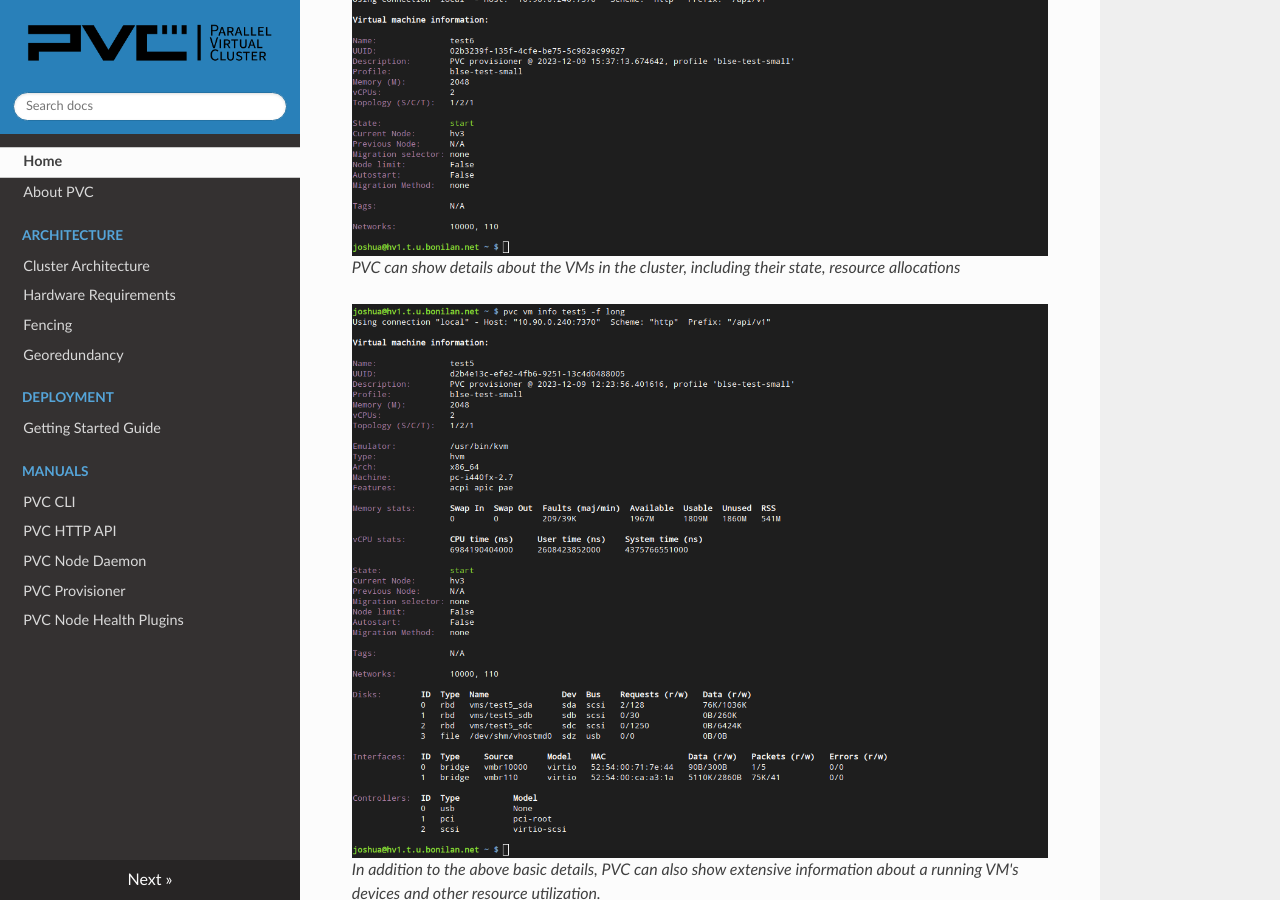
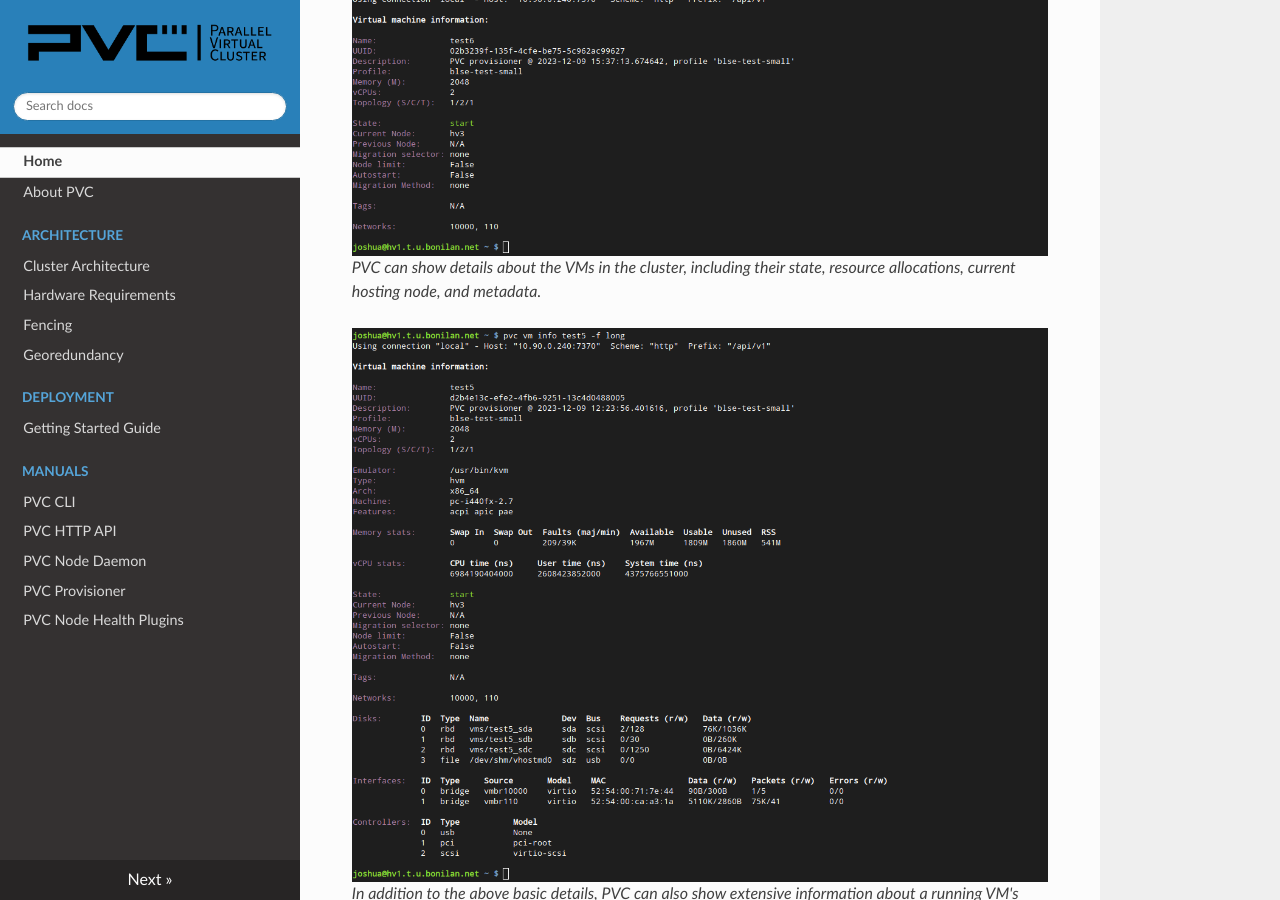
Before and after one commit to parallelvirtualcluster/docs, an MkDocs documentation site: the page built from docs/index.md, in a window 1280 px wide and 900 px high, scrolled down 3483 px. Built offline with MkDocs 1.6.1, drawn with Linux system fonts in a browser that asks for light colours; nearby versions of some CDN libraries.

Commit message:
Finish missing sentence

```diff
--- a/docs/index.md
+++ b/docs/index.md
@@ -52,7 +52,7 @@
 </p>
 
 <p><img alt="4. VM information" src="images/4-vm-information.png"/><br/>
-<i>PVC can show details about the VMs in the cluster, including their state, resource allocations</i>
+<i>PVC can show details about the VMs in the cluster, including their state, resource allocations, current hosting node, and metadata.</i>
 </p>
 
 <p><img alt="5. VM details" src="images/5-vm-details.png"/><br/>
```
